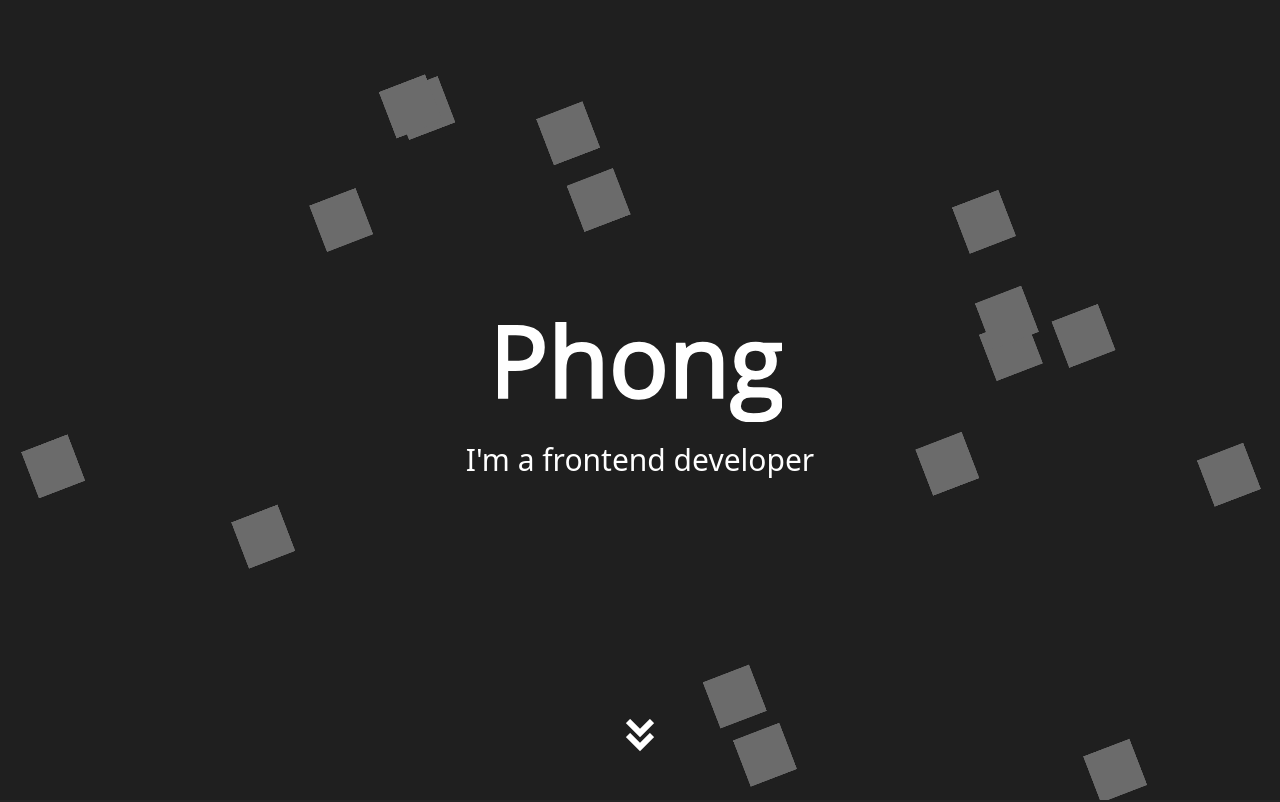
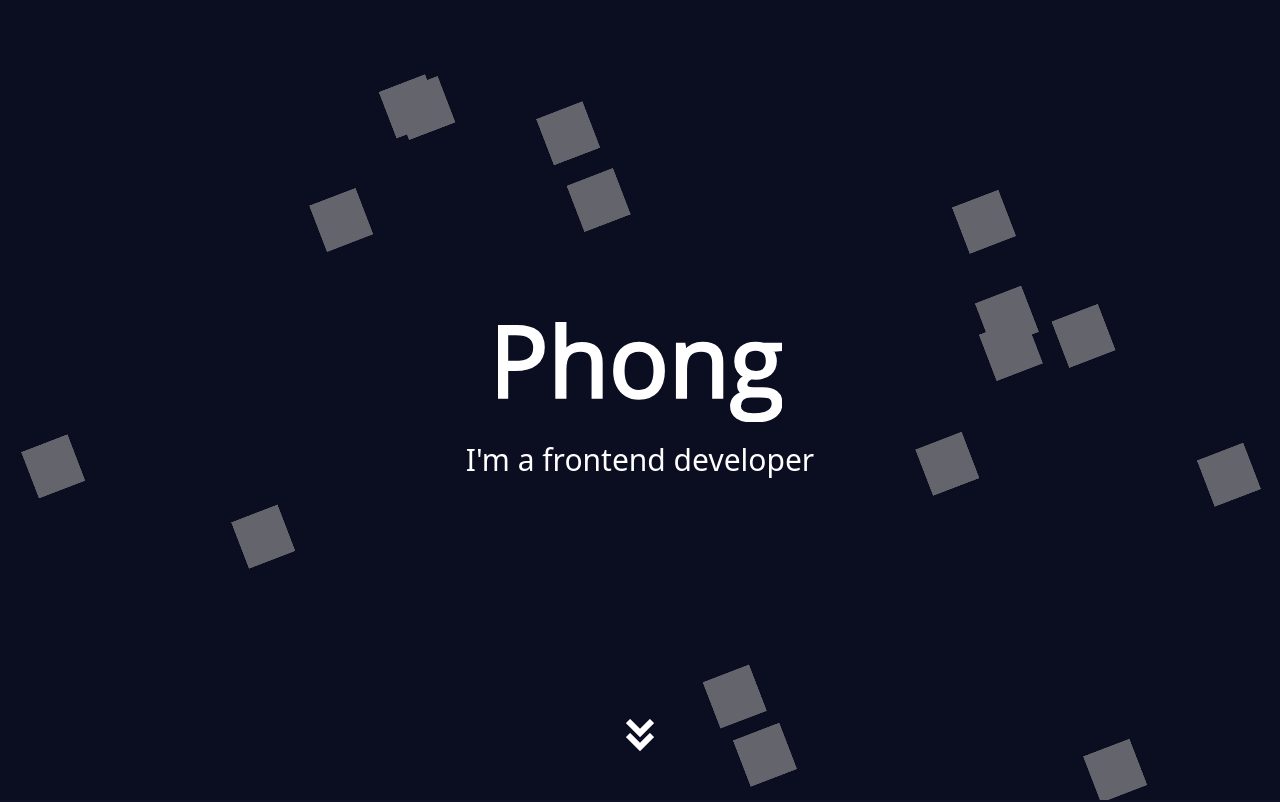
Before and after one commit to napthedev/portfolio, a Svelte app: page / in a window 1280 px wide. Shown: the top 802 px of the page. Built offline with nearby package versions, Linux system fonts and the light colour scheme.

Commit message:
Style: Change background colors

```diff
--- a/src/components/Projects.svelte
+++ b/src/components/Projects.svelte
@@ -8,7 +8,7 @@
 
   onMount(() => {
     ScrollTrigger.matchMedia({
-      "(min-width: 768px)": function () {
+      "(min-width: 1024px)": function () {
         let sections = gsap.utils.toArray("#projects .item");
         gsap.to(sections, {
           xPercent: -100 * (sections.length - 1),
@@ -35,11 +35,11 @@
     Some of my projects
   </h1>
   <div
-    class="flex md:w-[400vw] items-stretch flex-col md:flex-row gap-[70px] md:gap-0 mb-[50px] md:mb-0"
+    class="flex lg:w-[400vw] items-stretch flex-col lg:flex-row gap-[70px] lg:gap-0 mb-[50px] lg:mb-0"
   >
     {#each projects as project}
       <div
-        class="item flex flex-col md:flex-row gap-[20px] md:gap-[100px] w-full px-[10vw]"
+        class="item flex flex-col lg:flex-row gap-[20px] lg:gap-[100px] w-full px-[10vw]"
       >
         <div class="flex-1">
           <div
--- a/src/global.css
+++ b/src/global.css
@@ -4,6 +4,4 @@
 
 body {
   @apply bg-dark text-white;
-
-  /* color: #1a1f25; */
 }
--- a/tailwind.config.cjs
+++ b/tailwind.config.cjs
@@ -3,8 +3,8 @@ module.exports = {
   theme: {
     extend: {
       colors: {
-        dark: "#1f1f1f",
-        "dark-lighten": "#252525",
+        dark: "#0b0d21",
+        "dark-lighten": "#0f1127",
         primary: "#1e90ff",
       },
       keyframes: {
```
